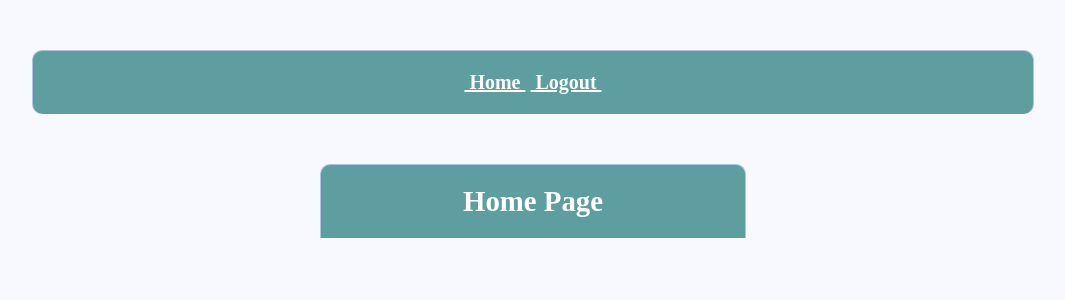
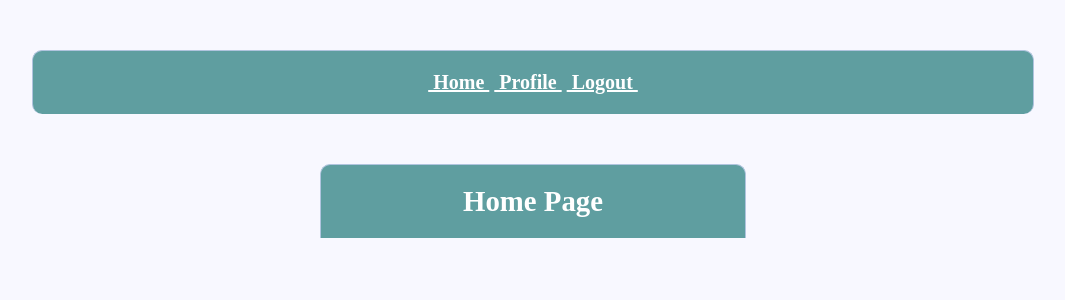
Before and after one commit to cassdy79/PP-1-S2-2021-FRI1030PM-Group1, a PHP site: page / in a window 1280 px wide. Shown: the top 300 px of the page, without its empty margins (107-1172 px from the left). Run offline with PHP 8.4, Linux system fonts and the light colour scheme; the visitor is signed in with stand-in values (Sample User, id 1); data that the repository does not hold is empty.

Commit message:
updated nav

```diff
--- a/view/layouts/nav.php
+++ b/view/layouts/nav.php
@@ -1,6 +1,7 @@
 <nav>
     <?php if(isset($_SESSION['email'])) : ?>
         <a href='/'>&nbsp;Home&nbsp;</a>
+		<a href=profile>&nbsp;Profile&nbsp;</a>
         <a href=logout>&nbsp;Logout&nbsp;</a>
     <?php else : ?>
         <a href='/'>&nbsp;Home&nbsp;</a>
```
